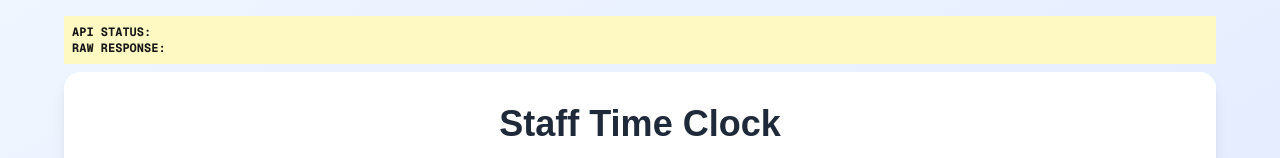
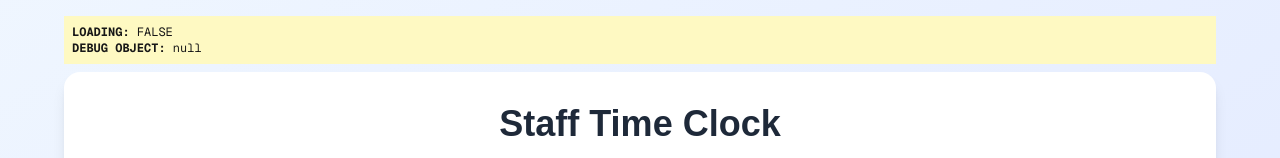
Before and after one commit to HansZeeGerman/Staffmanager, a Next.js app: page / in a window 1280 px wide. Shown: the top 158 px of the page. Built offline with nearby package versions, Linux system fonts and the light colour scheme.

Commit message:
Debug: Trace full state and loading status

```diff
--- a/src/app/page.tsx
+++ b/src/app/page.tsx
@@ -171,8 +171,8 @@ export default function TimeClock() {
       <div className="max-w-6xl mx-auto">
         {/* TEMP: RAW DIAGNOSTIC DISPLAY */}
         <div className="bg-yellow-100 p-2 text-xs font-mono mb-2 overflow-auto break-all">
-          <b>API STATUS:</b> {JSON.stringify(debugData?.status)}<br />
-          <b>RAW RESPONSE:</b> {JSON.stringify(debugData?.raw)}
+          <b>LOADING:</b> {loading ? "TRUE" : "FALSE"}<br />
+          <b>DEBUG OBJECT:</b> {JSON.stringify(debugData)}
         </div>
         {/* Header with Clock */}
         <div className="bg-white rounded-2xl shadow-lg p-8 mb-6">
```
